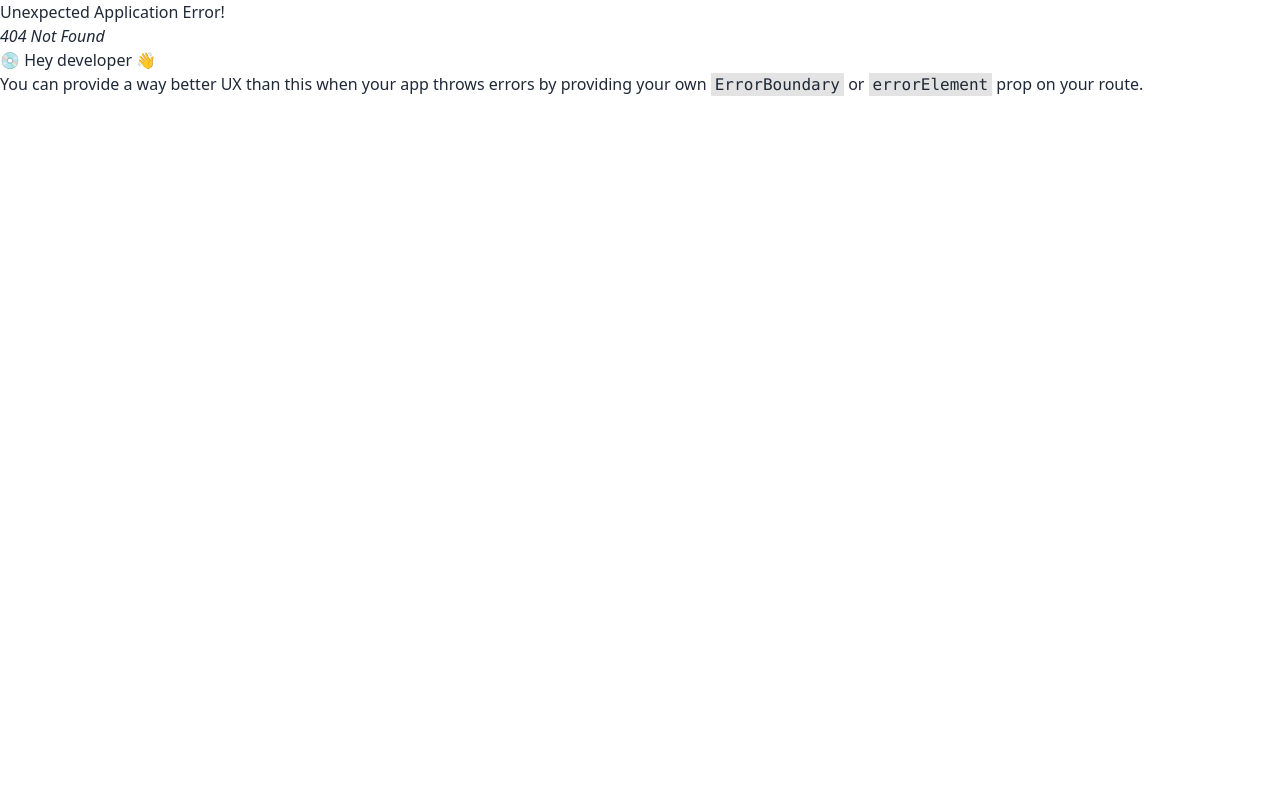
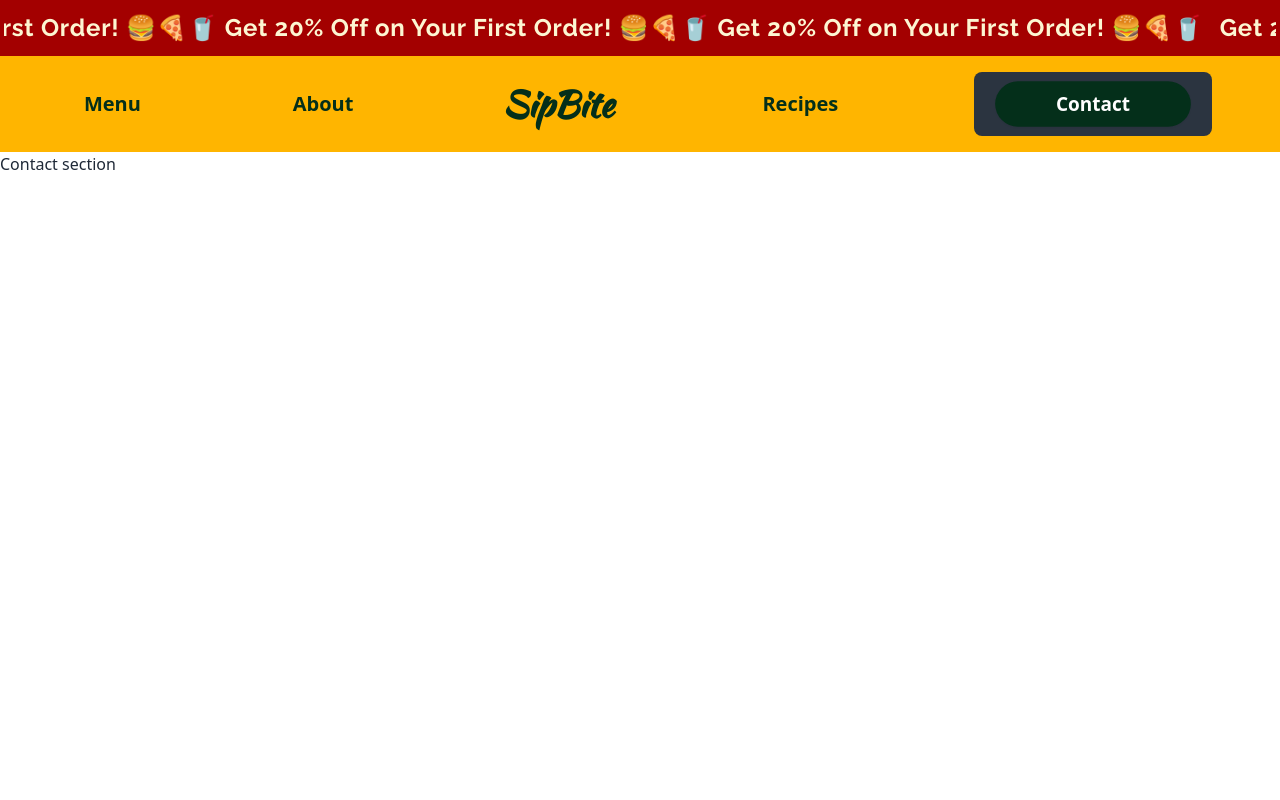
Before and after one commit to tanvir3100/sip-bite-client, a React (Vite) app: page /contact in a window 1280 px wide. Before the commit this address had no page. Shown: the top 800 px of the page. Built offline with nearby package versions, Linux system fonts and the light colour scheme.

Commit message:
all page setup is done now work to make those page greate

```diff
--- /dev/null
+++ b/src/Pages/About/About.jsx
@@ -0,0 +1,11 @@
+
+
+const About = () => {
+    return (
+        <div className="w-full min-h-screen">
+            <p>About section</p>
+        </div>
+    );
+};
+
+export default About;
--- /dev/null
+++ b/src/Pages/Contact/Contact.jsx
@@ -0,0 +1,11 @@
+
+
+const Contact = () => {
+    return (
+        <div className="w-full min-h-screen">
+            <p>Contact section</p>
+        </div>
+    );
+};
+
+export default Contact;
--- /dev/null
+++ b/src/Pages/Menu/Menu.jsx
@@ -0,0 +1,10 @@
+
+const Menu = () => {
+    return (
+        <div className="w-full min-h-screen">
+            <p>Menu section</p>
+        </div>
+    );
+};
+
+export default Menu;
--- /dev/null
+++ b/src/Pages/Recipes/Recipes.jsx
@@ -0,0 +1,11 @@
+
+
+const Recipes = () => {
+    return (
+        <div className="w-full min-h-screen">
+            <p>Recipes section</p>
+        </div>
+    );
+};
+
+export default Recipes;
--- a/src/Shared/Navbar/Navbar.jsx
+++ b/src/Shared/Navbar/Navbar.jsx
@@ -1,6 +1,7 @@
+import { NavLink } from 'react-router-dom';
+import Marquee from 'react-fast-marquee';
 import { useState } from 'react';
 import './Navbar.css'
-import Marquee from 'react-fast-marquee';
 
 const Navbar = () => {
     const [isOpen, setIsOpen] = useState(false);
@@ -54,31 +55,66 @@ const Navbar = () => {
                             <ul
                                 tabIndex={0}
                                 className={`menu menu-lg dropdown-content bg-[#FFB500] z-[1] mt-3 w-[425px] p-2 text-center shadow font-bold ${isOpen ? 'block' : 'hidden'} flex justify-center transition-all duration-300 ease-in-out top-11 -right-[355px]`}>
-                                <li className='flex justify-center w-full'><a>Menu</a></li>
-                                <li className='flex justify-center w-full'><a>About</a></li>
-                                <li className='flex justify-center w-full'><a>Recipes</a></li>
-                                <li className='flex justify-center w-full'><a>Contact</a></li>
+                                <li className='flex justify-center w-full'>
+                                    <NavLink to="/menu" style={({ isActive }) => ({ fontWeight: isActive ? "#FDF6D2" : "" })}>
+                                        Menu
+                                    </NavLink>
+                                </li>
+                                <li className='flex justify-center w-full'>
+                                    <NavLink to="/about" style={({ isActive }) => ({ fontWeight: isActive ? "#FDF6D2" : "" })}>
+                                        About
+                                    </NavLink>
+                                </li>
+                                <li className='flex justify-center w-full'>
+                                    <NavLink to="/recipes" style={({ isActive }) => ({ fontWeight: isActive ? "#FDF6D2" : "" })}>
+                                        Recipes
+                                    </NavLink>
+                                </li>
+                                <li className='flex justify-center w-full'>
+                                    <NavLink to="/contact" style={({ isActive }) => ({ fontWeight: isActive ? "#FDF6D2" : "" })}>
+                                        Contact
+                                    </NavLink>
+                                </li>
                             </ul>
                         </div>
                     </div>
                     <div className="flex-1 flex items-center justify-center md:justify-around font-bold w-screen">
                         <ul className="menu menu-horizontal px-1 hidden md:block text-xl">
-                            <li><a>Menu</a></li>
+                            <li>
+                                <NavLink to="/menu" style={({ isActive }) => ({ color: isActive ? "bold" : "" })}>
+                                    Menu
+                                </NavLink>
+                            </li>
                         </ul>
                         <ul className="menu menu-horizontal px-1 hidden md:block text-xl">
-                            <li><a>About</a></li>
+                            <li>
+                                <NavLink to="/about" style={({ isActive }) => ({ color: isActive ? "bold" : "" })}>
+                                    About
+                                </NavLink>
+                            </li>
                         </ul>
-                        <a className="logo-text btn btn-ghost hover:bg-[#FFB500] text-4xl">SipBite</a>
+                        <a className="logo-text btn btn-ghost hover:bg-[#FFB500] text-4xl"><NavLink to=''>
+                            SipBite</NavLink></a>
                         <ul className="menu menu-horizontal px-1 hidden md:block text-xl">
-                            <li><a>Recipes</a></li>
+                            <li>
+                                <NavLink to="/recipes" style={({ isActive }) => ({ color: isActive ? "bold" : "" })}>
+                                    Recipes
+                                </NavLink>
+                            </li>
                         </ul>
                         <ul className="menu menu-horizontal px-1 hidden md:block text-4xl">
-                            <li><a className='btn bg-[#042F1A] text-white py-0 px-10 border-none rounded-full text-xl'>Contact</a></li>
+                            <li>
+                                <NavLink to="/contact" style={({ isActive }) => ({ color: isActive ? "bold" : "" })}>
+                                    <button className='btn rounded-full text-xl border-none px-16 text-white bg-[#042F1A]'>
+                                        Contact
+                                    </button>
+                                </NavLink>
+                            </li>
                         </ul>
                     </div>
                 </div>
             </div>
-        </div>
+        </div >
     );
 };
 
```
Also changed, not shown: src/Router/Router.jsx (+20 -0 lines).
